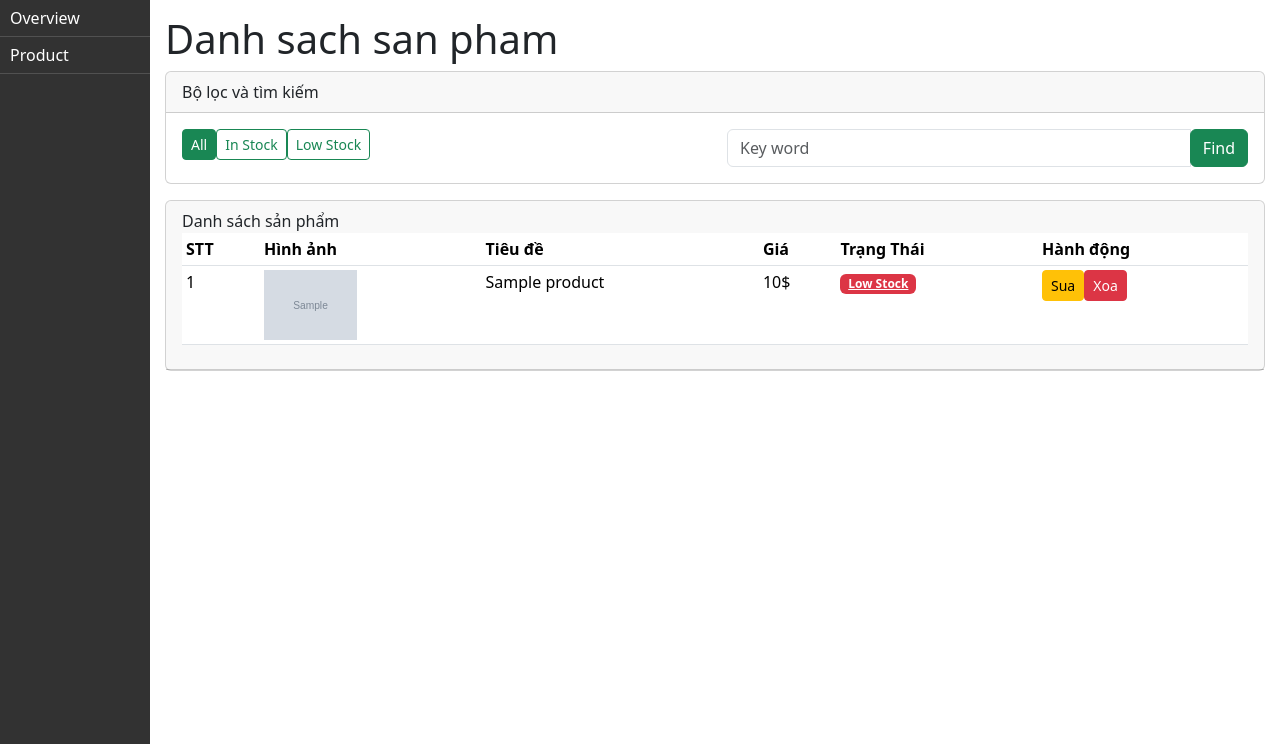
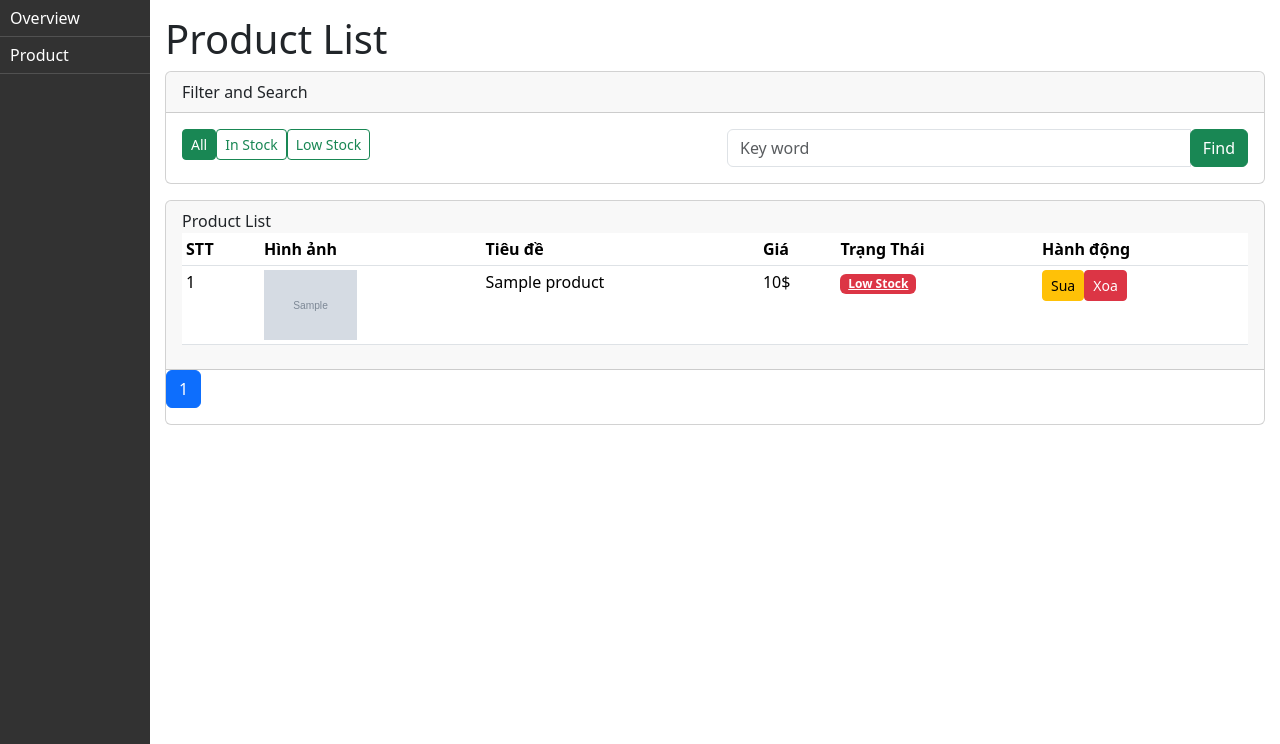
Before and after one commit to iam-dha/AdminPanel_NodeJS, a Node server app: page /admin/products in a window 1280 px wide. Shown: the part 56-800 px from the top of the page. Run offline with Node 20, Linux system fonts and the light colour scheme; tables that the repository leaves empty hold one stand-in row (values such as "Sample post"); grey boxes marked "Sample" are stand-in pictures; some libraries are stand-ins or nearby versions.

Commit message:
add pagination

```diff
--- a/controllers/admin/product.controller.js
+++ b/controllers/admin/product.controller.js
@@ -18,12 +18,31 @@ module.exports.index = async (req, res) => {
         find.title = objectSearch.regex;
     }
 
-    console.log(objectSearch);
-    const productList = await Product.find(find);
+    //Pagination
+        let objPagination = {
+            currentPage: 1,
+            limitItems: 4
+        }
+
+        if(req.query.page){
+            let page = parseInt(req.query.page);
+            if(!isNaN(page) && page >= 1 ){
+                objPagination.currentPage = page;
+            }
+        }
+
+        objPagination.skip = 4 * (objPagination.currentPage - 1);
+        const countProducts = await Product.countDocuments(find);
+        objPagination.totalPage = Math.ceil(countProducts/objPagination.limitItems);
+        // console.log(objPagination.skip)
+    //End Pagination
+
+    const productList = await Product.find(find).limit(objPagination.limitItems).skip(objPagination.skip);
     res.render("./admin/pages/products/index.pug", {
         titlePage: "Trang san pham",
         products: productList,
         filterStatus: filterStatus,
-        keyword: keyword
+        keyword: keyword,
+        pagination: objPagination
     });
 }
--- a/public/admin/js/script.js
+++ b/public/admin/js/script.js
@@ -41,3 +41,19 @@ if(formSearch){
         window.location.href = url.href;
     })
 }
+
+// Pagination
+const buttonsPagination = document.querySelectorAll("[button-pagination]");
+if (buttonsPagination) {
+    let url = new URL(document.location.href);
+    buttonsPagination.forEach(button => {
+        button.addEventListener("click", (e) => {
+            const page = button.getAttribute("button-pagination");
+
+            url.searchParams.set("page", page);
+
+            window.location.href = url.href;
+
+        })
+    })
+}
--- a/views/admin/pages/products/index.pug
+++ b/views/admin/pages/products/index.pug
@@ -2,10 +2,10 @@ extends ../../layouts/default.pug
 include ../../mixins/filter-status.pug
 include ../../mixins/search.pug
 block main
-    h1 Danh sach san pham
+    h1 Product List
 
     .card.mb-3
-        .card-header Bộ lọc và tìm kiếm
+        .card-header Filter and Search
         .card-body
             .row
                 .col-6
@@ -15,7 +15,7 @@ block main
 
 
     .card.mb-3
-        .card-header Danh sách sản phẩm
+        .card-header Product List
             table.table.table-hover.table-sm
                 thead
                     tr
@@ -48,3 +48,25 @@ block main
                             td
                                 button(class="btn btn-warning btn-sm") Sua
                                 button(class="btn btn btn-danger btn-sm ms -1") Xoa
+
+        nav
+            ul(class="pagination")
+                if(pagination.currentPage > 1)
+                    li(class="page-item")
+                        button(
+                            class="page-link"
+                            button-pagination= pagination.currentPage - 1
+                            ) Previous
+
+                - for(let i = 1; i <= pagination.totalPage; i++)
+                    li(class=`page-item ${pagination.currentPage == i ? "active": ""}`)
+                        button(
+                            class="page-link"
+                            button-pagination = i
+                            ) #{i}
+                if(pagination.currentPage < pagination.totalPage)
+                    li(class="page-item")
+                        button(
+                            class="page-link"
+                            button-pagination = pagination.currentPage + 1
+                            ) Next
```
